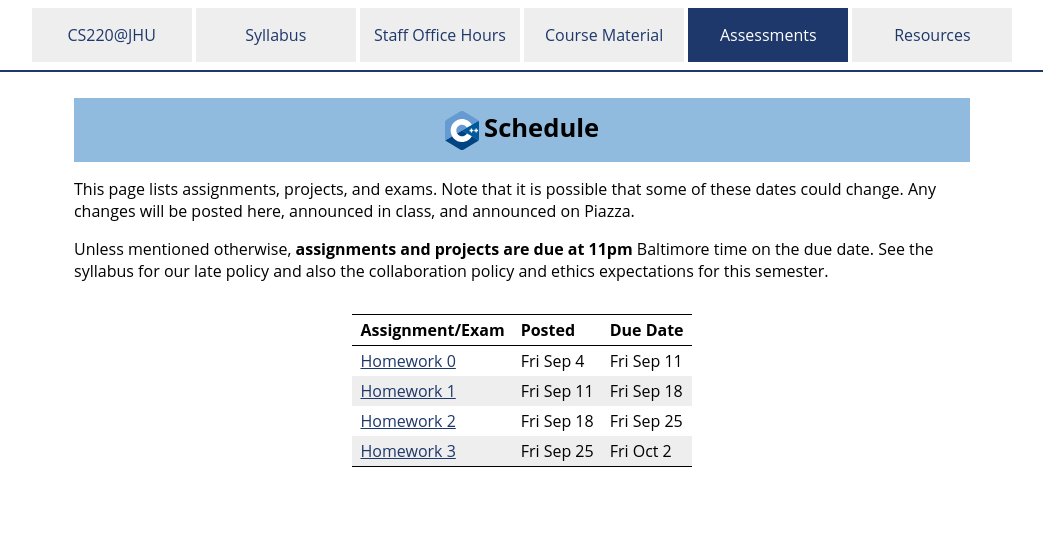
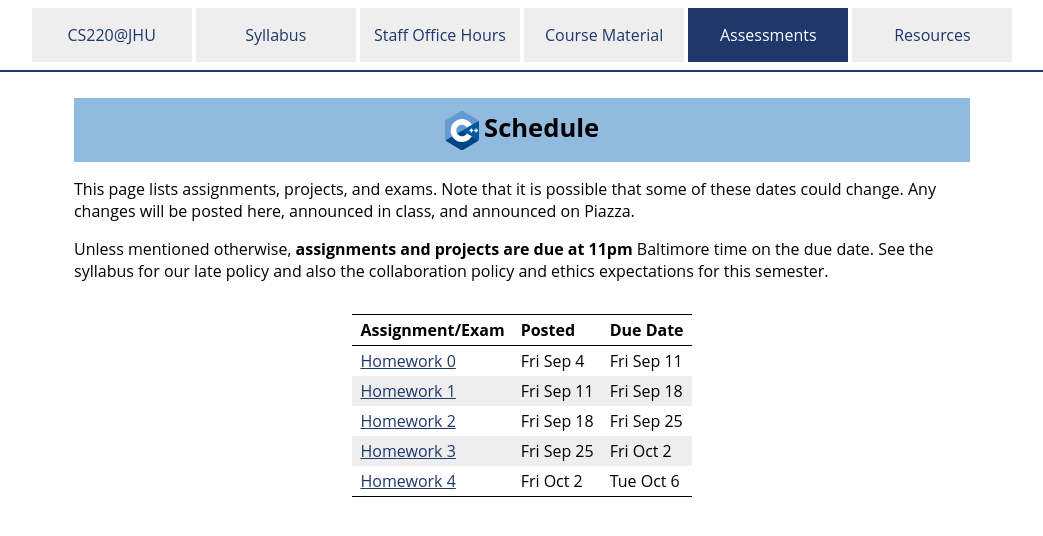
Before and after one commit to jhu-ip/cs220-f26, a Jekyll site: the page built from schedule.md, in a window 1280 px wide. Shown: the top 536 px of the page, without its empty margins (118-1161 px from the left). Built offline with Jekyll 4.4.1, drawn with Linux system fonts in a browser that asks for light colours.

Commit message:
releasing hw4

```diff
--- a/schedule.md
+++ b/schedule.md
@@ -14,9 +14,9 @@ Assignment/Exam | Posted | Due Date
 [Homework 1](assign/hw1.html) | Fri Sep 11 | Fri Sep 18
 [Homework 2](https://www.gradescope.com/courses/1328799/assignments/8554974/) | Fri Sep 18 | Fri Sep 25
 [Homework 3](assign/hw3.html) | Fri Sep 25 | Fri Oct 2
+[Homework 4](https://www.gradescope.com/courses/1328799/assignments/8767708/) | Fri Oct 2 | Tue Oct 6
 
 <!--
-[Homework 4](https://www.gradescope.com/courses/1222412/assignments/7702221/) | Fri Feb 20 | Fri Feb 27
 [Midterm Project](assign/midterm.html) | Fri Feb 27 | Fri Mar 6: Dev Plan
                                        |            | Wed Mar 25: Code
                                        |            | Mon Mar 30: Partner Eval
```
Also changed, not shown: index.md (+1 -1 lines), 2 other files.
